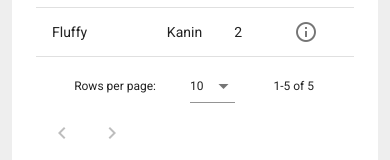
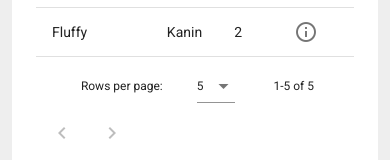
Before and after one commit to tomhaakon/oppgave11_freshstart, a Vue app: page /resources in a window 390 px wide. Shown: the part 332-492 px from the top of the page. Built offline with nearby package versions, Linux system fonts and the light colour scheme.

Commit message:
items-per-page 5 for mobil

```diff
--- a/src/views/ResourcesView.vue
+++ b/src/views/ResourcesView.vue
@@ -13,6 +13,7 @@
       :items="dataItems"
       single-expand
       disable-sort
+      :items-per-page="5"
       :expanded.sync="expanded"
       item-key="title"
       style="position: ; z-index: 0"
```
